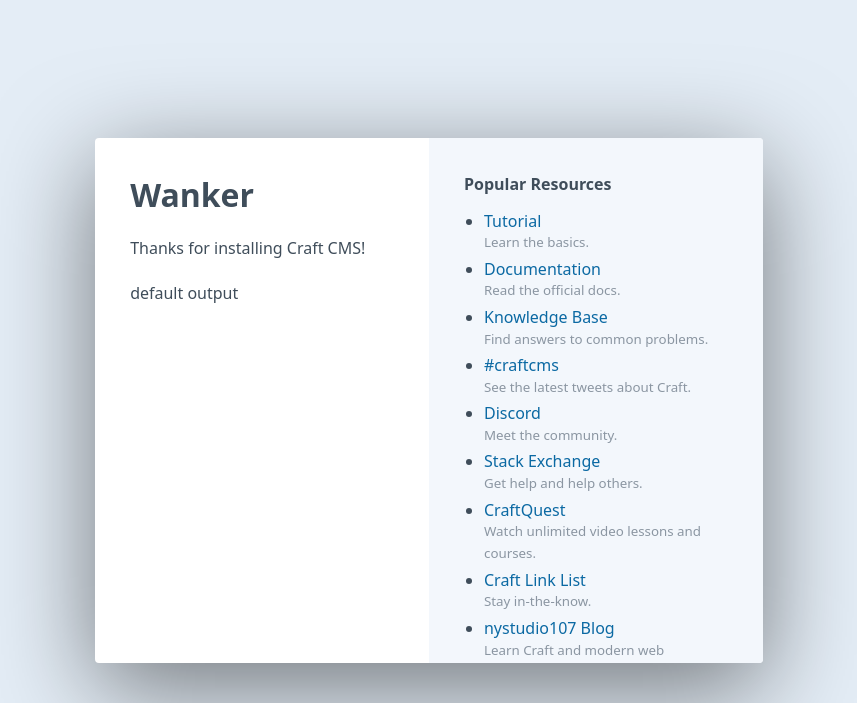
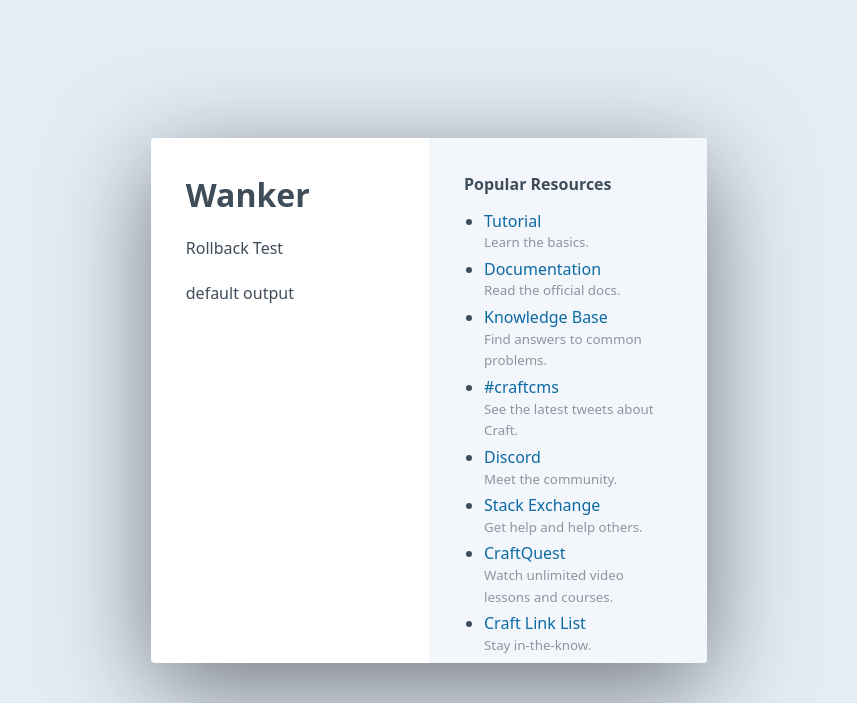
Before and after one commit to RoOLeary/servdTest, a PHP site: template templates/index.twig in a window 1280 px wide. Shown: the top 703 px of the page, without its empty margins (211-1068 px from the left). Run offline with PHP 8.4, Linux system fonts and the light colour scheme; the template is opened without the code that fills it, so the values that code supplies are empty; some libraries are stand-ins or nearby versions.

Commit message:
test for rollbacl

```diff
--- a/templates/index.twig
+++ b/templates/index.twig
@@ -162,7 +162,7 @@
                 {% else %}
                 <h1>Wanker</h1>
                 {% endif %}
-                <p>Thanks for installing Craft CMS!</p>
+                <p>Rollback Test</p>
                 {{ entry.homeIntro ? entry.homeIntro : 'default output'}}
             </div>
         </div>
```
